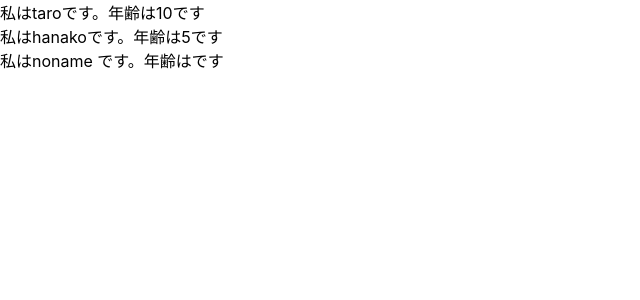
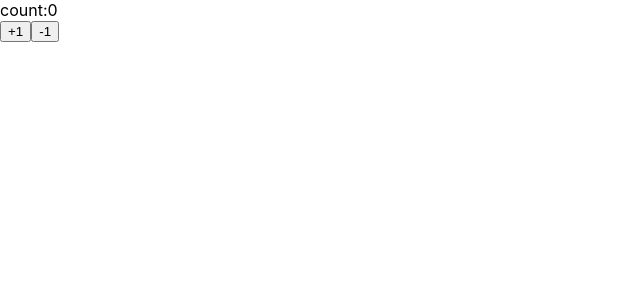
Before and after one commit to t1a2i3t4i5/my-app, a React (Create React App) app: page / in a window 1280 px wide. Shown: the top 300 px of the page, without its empty margins (0-640 px from the left). Built offline with nearby package versions, Linux system fonts and the light colour scheme.

Commit message:
learun state and setState

```diff
--- a/src/App.js
+++ b/src/App.js
@@ -1,30 +1,30 @@
-import React from 'react';
-import PropTypes from 'prop-types';
+import React, { Component } from 'react';
 
-const App = () => {
-  const profiles = [
-    { name:"taro", age: 10,},
-    { name:"hanako", age: 5 },
-    { name:"noname  " },
-  ]
-  return (
-    <div>
-      {
-        profiles.map((profile, index) => {
-          return <User name={profile.name} age={profile.age} key={index} />
-        })
-      }
-    </div>
-  )
-}
+const App = () => ( <Counter></Counter> )
 
-const User = (props) => {
-  return <div>私は{props.name}です。年齢は{props.age}です</div>
-}
+class Counter extends Component{
+  constructor(props){
+    super(props)
+    this.state = {count:0}
+  }
 
-User.propTypes = {
-  name: PropTypes.string,
-  age: PropTypes.number.isRequired
+  handlePlusButton = () => {
+    this.setState({count: this.state.count + 1})
+  }
+
+  handleMinusButton = () => {
+    this.setState({count: this.state.count - 1})
+  }
+
+  render(){
+    return (
+    <React.Fragment>
+      <div>count:{this.state.count}</div>
+      <button onClick={this.handlePlusButton}>+1</button>
+      <button onClick={this.handleMinusButton}>-1</button>
+    </React.Fragment>
+    )
+  }
 }
 
 export default App;
```
